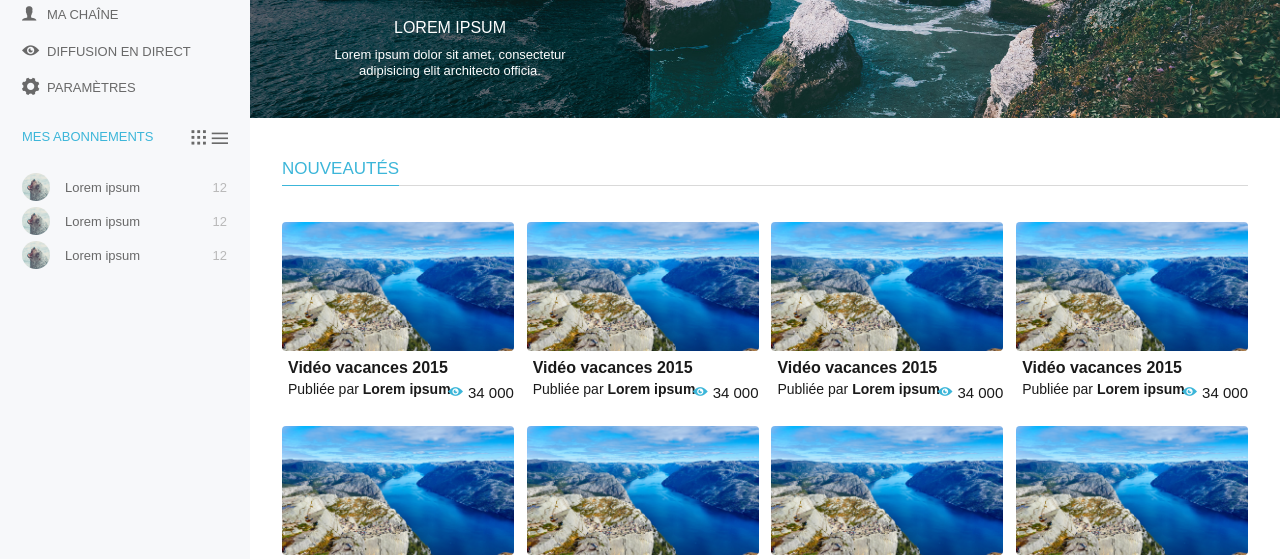
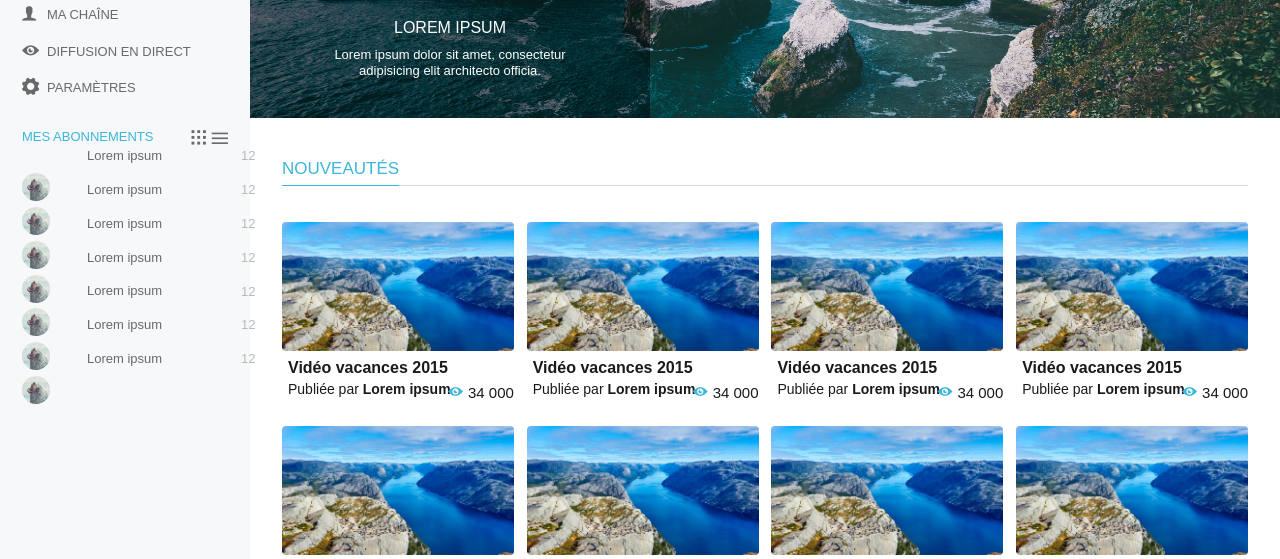
Before and after one commit to dreamvids/front-end, a website: page index.html in a window 1280 px wide. Shown: the part 206-765 px from the top of the page. Drawn offline with nearby package versions, Linux system fonts and the light colour scheme; a web font is replaced by a local one.

Commit message:
fixed bug subscription

```diff
--- a/assets/bin/style.css
+++ b/assets/bin/style.css
@@ -1201,65 +1201,84 @@ body {
 .subscriptions__list {
 	margin: 16px 0;
 }
+.subscriptions__list.subscriptions--compact li{
+
+	display: inline-block;
+
+	margin: 5px;
+
+}
+.subscriptions__list.subscriptions--compact a,.subscriptions__list.subscriptions--compact span{
+
+	display: none
+
+}
 .subscriptions__list li {
-    list-style: none;
-}
-.subscriptions__list li a {
+
+	list-style: none
+
+}
+.subscriptions__list a {
 
 	display: inline-block;
 
-	padding: 0;
+	font-family: "RobotoDraft", sans-serif;
+
+	font-size: 13px;
+
+	font-size: 0.8125rem;
+
+	font-weight: 300;
+
+	color: #696969;
+
+	text-decoration: none;
+
+}
+.subscriptions__list a img {
+
+	border-radius: 50%;
+
+	width: 28px;
+
+	height: 28px;
+
+	display: inline-block;
+
+}
+.subscriptions__list a p{
+
+	display: inline-block;
+
+	line-height: 0;
+
+	margin-top: -17px;
 
 	position: absolute;
 
-	margin-top: 7px;
-
-	margin-left: 15px;
-
-	font-family: "RobotoDraft", sans-serif;
-
-	font-size: 13px;
-
-	font-size: 0.8125rem;
-
-	font-weight: 300;
-
-	color: #696969;
-
-	text-decoration: none;
-
-}
-.subscriptions__list li a:hover{
+	margin-left: 37px;
+
+}
+.subscriptions__list a span{
+
+	position: absolute;
+
+	margin-top: -1.9em;
+
+	display: inline-block;
+
+	font-size: .8125rem;
+
+	color: #b9b9b9;
+
+	margin-left: 14.7em;
+
+}
+.subscriptions__list a:hover{
 
 	color: #3cb6d9;
 
 	transition: color 0.2s;
-
-}
-.subscriptions__list li img {
-
-	border-radius: 50%;
-
-	width: 28px;
-
-	height: 28px;
-
-	display: inline-block;
-
-}
-.subscriptions__list li span{
-
-	position: absolute;
-
-	margin-top: 7px;
-
-	font-size: 13px;
-
-	font-size: 0.8125rem;
-
-	color: #b9b9b9;
-
-	margin-left: 12.5em;
 
 }
 .drawer__title {
--- a/index.html
+++ b/index.html
@@ -89,27 +89,53 @@
 
                 <div class="subscriptions__list">
                     <li>
+                        <a href="#">
                             <img src="assets/images/pp.png" alt="">
+                            <p>Lorem ipsum</p>
+                            <span class="count">12</span>
+                        </a>
+                    </li>
+                        <li>
                             <a href="#">
-                            Lorem ipsum
+                                <img src="assets/images/pp.png" alt="">
+                                <p>Lorem ipsum</p>
+                                <span class="count">12</span>
                             </a>
+                        </li>
+                            <li>
+                                <a href="#">
+                                    <img src="assets/images/pp.png" alt="">
+                                    <p>Lorem ipsum</p>
                                     <span class="count">12</span>
+                                </a>
                             </li>
-
                                 <li>
+                                    <a href="#">
                                         <img src="assets/images/pp.png" alt="">
+                                        <p>Lorem ipsum</p>
+                                        <span class="count">12</span>
+                                    </a>
+                                </li>
+                                    <li>
                                         <a href="#">
-                            Lorem ipsum
+                                            <img src="assets/images/pp.png" alt="">
+                                            <p>Lorem ipsum</p>
+                                            <span class="count">12</span>
                                         </a>
+                                    </li>
+                                        <li>
+                                            <a href="#">
+                                                <img src="assets/images/pp.png" alt="">
+                                                <p>Lorem ipsum</p>
                                                 <span class="count">12</span>
+                                            </a>
                                         </li>
-
                                             <li>
+                                                <a href="#">
                                                     <img src="assets/images/pp.png" alt="">
-                        <a href="#">
-                            Lorem ipsum
+                                                    <p>Lorem ipsum</p>
+                                                    <span class="count">12</span>
                                                 </a>
-                        <span class="count">12</span>
                                             </li>
 
                 </div>
--- a/source/components/Drawer/subscriptions.css
+++ b/source/components/Drawer/subscriptions.css
@@ -2,27 +2,31 @@
 	margin: 16px 0;
 }
 
-.subscriptions__list li {
-    list-style: none;
+.subscriptions__list {
+
+    &.subscriptions--compact{
+        li{
+            display: inline-block;
+            margin: 5px;
+        }
+
+        a{
+            display: none
+        }
+
+        span{
+            display: none
+        }
+    }
+
+    li { list-style: none }
 
     a {
-
         display: inline-block;
-        padding: 0;
-        position: absolute;
-        margin-top: 7px;
-        margin-left: 15px;
-
     	@mixin font title, 13px;
     	@mixin font light;
     	color: $dark-grey;
     	text-decoration: none;
-
-        &:hover{
-            color: $blue;
-            transition: color 0.2s;
-        }
-    }
 
         img {
             border-radius: 50%;
@@ -31,11 +35,26 @@
             display: inline-block;
         }
 
+        p{
+            display: inline-block;
+            line-height: 0;
+            margin-top: -17px;
+            position: absolute;
+            margin-left: 37px;
+        }
+
         span{
             position: absolute;
-        margin-top: 7px;
-        font-size: 13px;
+            margin-top: -1.9em;
+            display: inline-block;
+            font-size: .8125rem;
             color: #b9b9b9;
-        margin-left: 12.5em;
+            margin-left: 14.7em;
+        }
+
+        &:hover{
+            color: $blue;
+            transition: color 0.2s;
         }
     }
+}
```
Also changed, not shown: assets/bin/style.min.css. Lines whose indentation alone changed are shown as unchanged.
